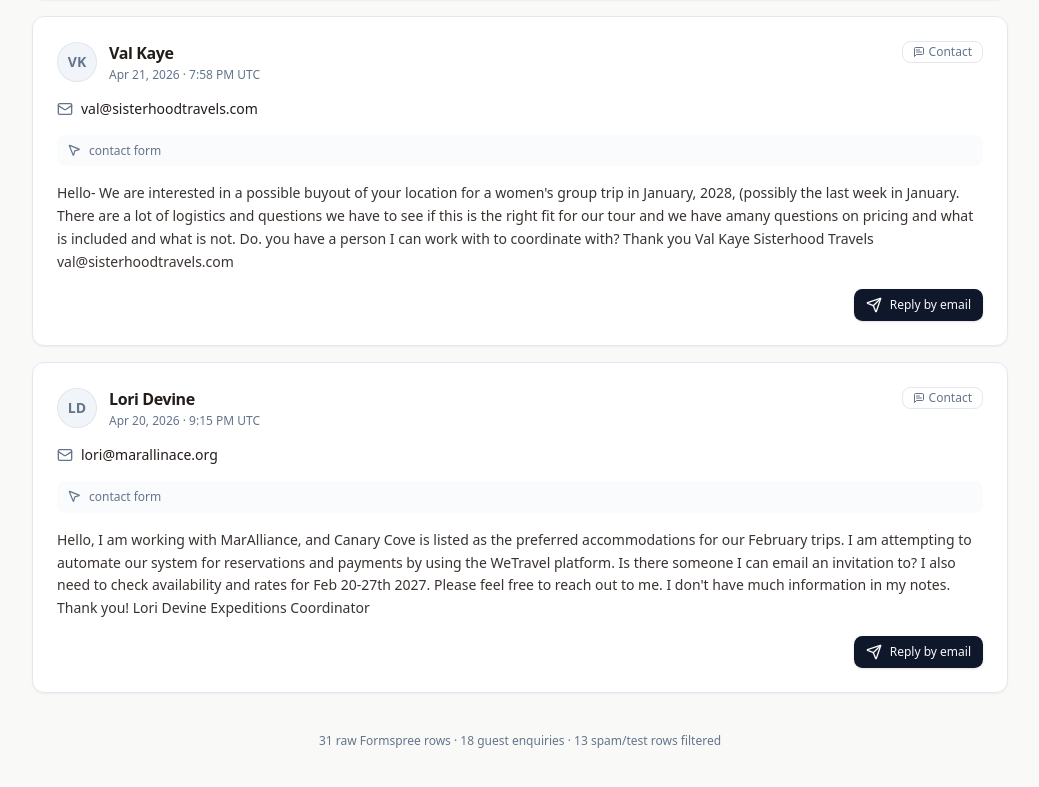
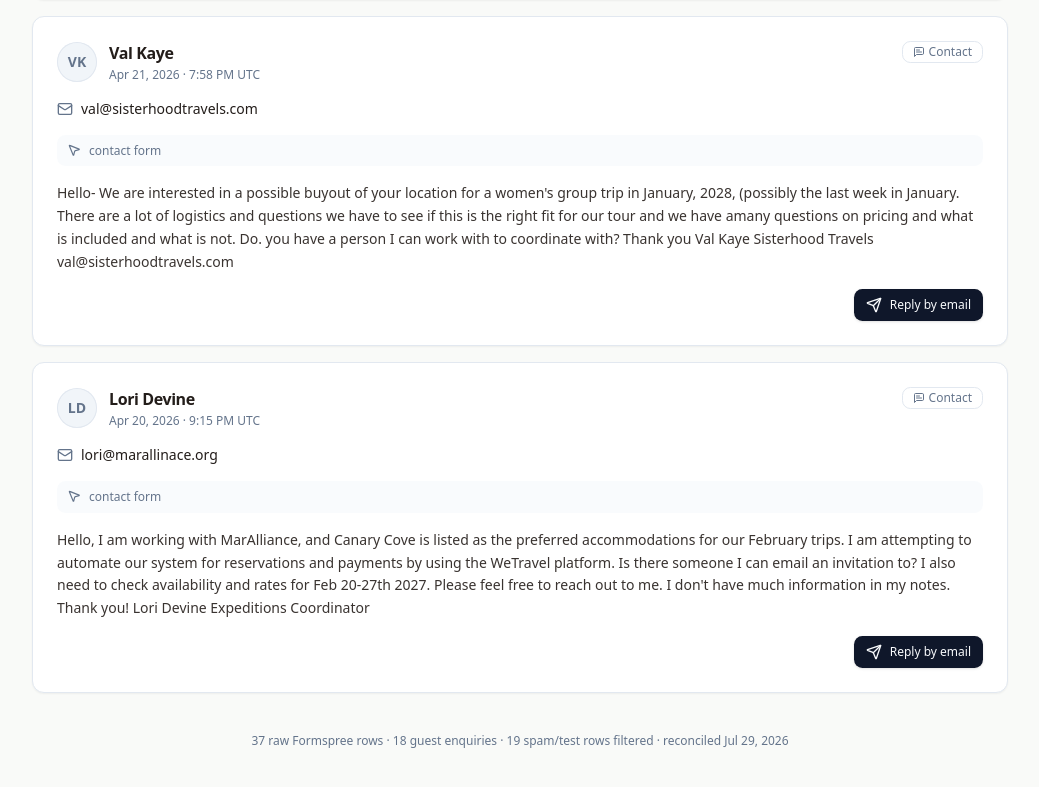
Before and after one commit to enzo-prism/canarycove-dash, a Next.js app: page / in a window 1280 px wide. Shown: the part 5664-6451 px from the top of the page, without its empty margins (120-1159 px from the left). Built offline with nearby package versions, Linux system fonts and the light colour scheme.

Commit message:
Reconcile Canary Cove submissions through July 29

```diff
--- a/app/page.tsx
+++ b/app/page.tsx
@@ -7,6 +7,12 @@ export default function Page() {
   const sorted = [...submissions].sort(
     (a, b) => new Date(b.date).getTime() - new Date(a.date).getTime()
   );
+  const reconciledDate = new Intl.DateTimeFormat("en-US", {
+    month: "short",
+    day: "numeric",
+    year: "numeric",
+    timeZone: "UTC",
+  }).format(new Date(submissionImportSummary.exportedAt));
 
   return (
     <main className="min-h-screen bg-muted/30">
@@ -30,7 +36,8 @@ export default function Page() {
         <footer className="mt-10 text-center text-xs text-muted-foreground">
           {submissionImportSummary.rawRows} raw Formspree rows ·{" "}
           {submissionImportSummary.visibleRows} guest enquiries ·{" "}
-          {submissionImportSummary.filteredRows} spam/test rows filtered
+          {submissionImportSummary.filteredRows} spam/test rows filtered ·{" "}
+          reconciled {reconciledDate}
         </footer>
       </div>
     </main>
--- a/data/submissions.ts
+++ b/data/submissions.ts
@@ -1,8 +1,10 @@
 // Canary Cove website form submissions.
 //
-// Source: Formspree API exports refreshed 2026-07-08T17:32:50Z.
+// Source: Formspree delivery notifications reconciled through 2026-07-29T19:24:40Z.
 // The visible list keeps genuine guest enquiries and filters obvious bot/test rows
 // so staff can work from a clean inbox. See submissionImportSummary for the full raw count.
+// Homepage email-capture submissions are tracked separately and are not part of this
+// booking/contact dashboard.
 //
 // Contact form: formspree_xvzarybk
 // Booking form: formspree_xqeqllek
@@ -27,15 +29,16 @@ export interface Submission {
 }
 
 export const submissionImportSummary = {
-  "exportedAt": "2026-07-08T17:32:50Z",
-  "rawRows": 31,
+  "exportedAt": "2026-07-29T19:24:40Z",
+  "rawRows": 37,
   "visibleRows": 18,
-  "filteredRows": 13,
-  "contactRows": 15,
-  "bookingRows": 16,
+  "filteredRows": 19,
+  "contactRows": 19,
+  "bookingRows": 18,
+  "excludedEmailCaptureRows": 2,
   "sourceFiles": [
-    "Formspree API xvzarybk contact all-pages export",
-    "Formspree API xqeqllek booking all-pages export"
+    "Gmail Formspree notifications for xvzarybk contact submissions",
+    "Gmail Formspree notifications for xqeqllek booking submissions"
   ]
 } as const;
 
```
